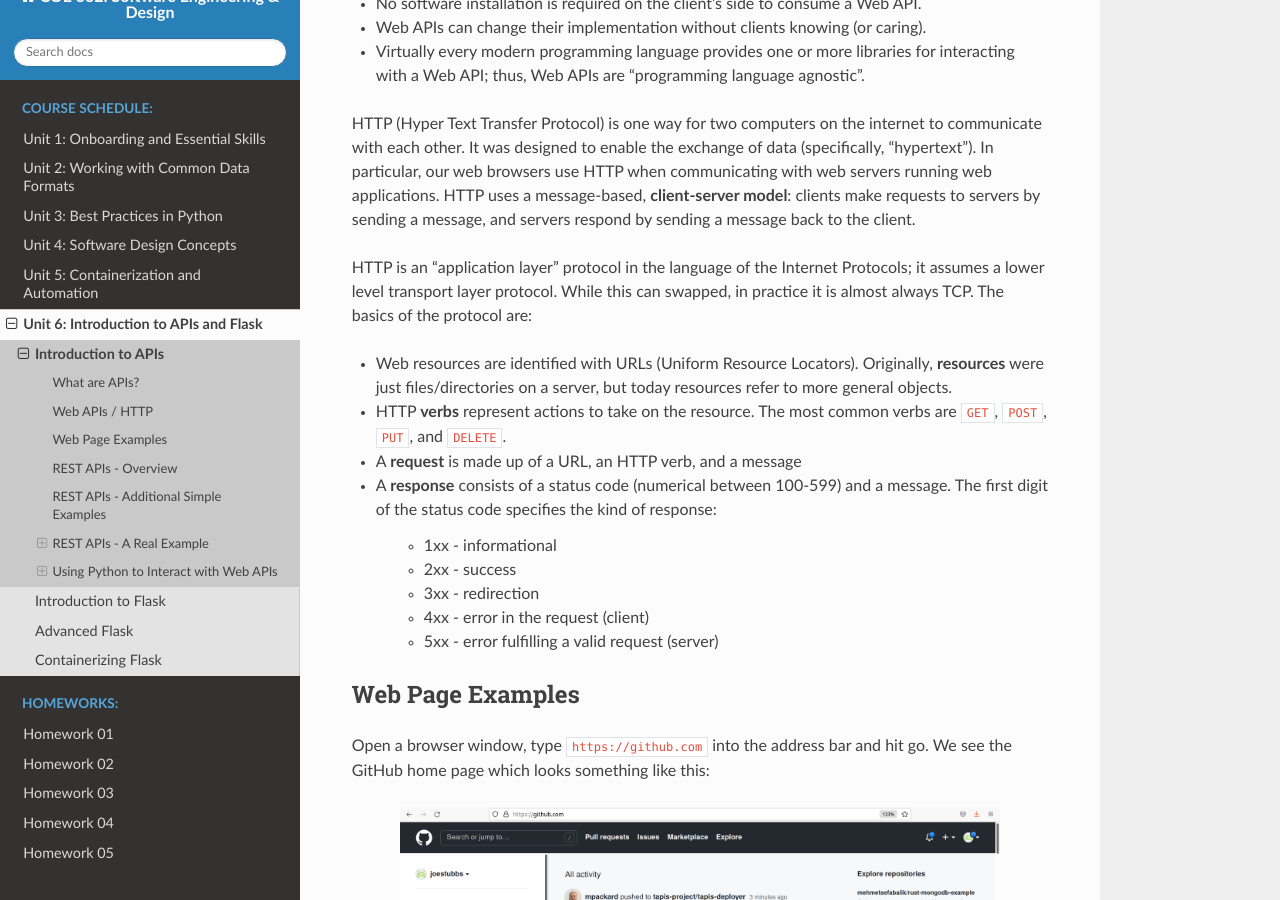
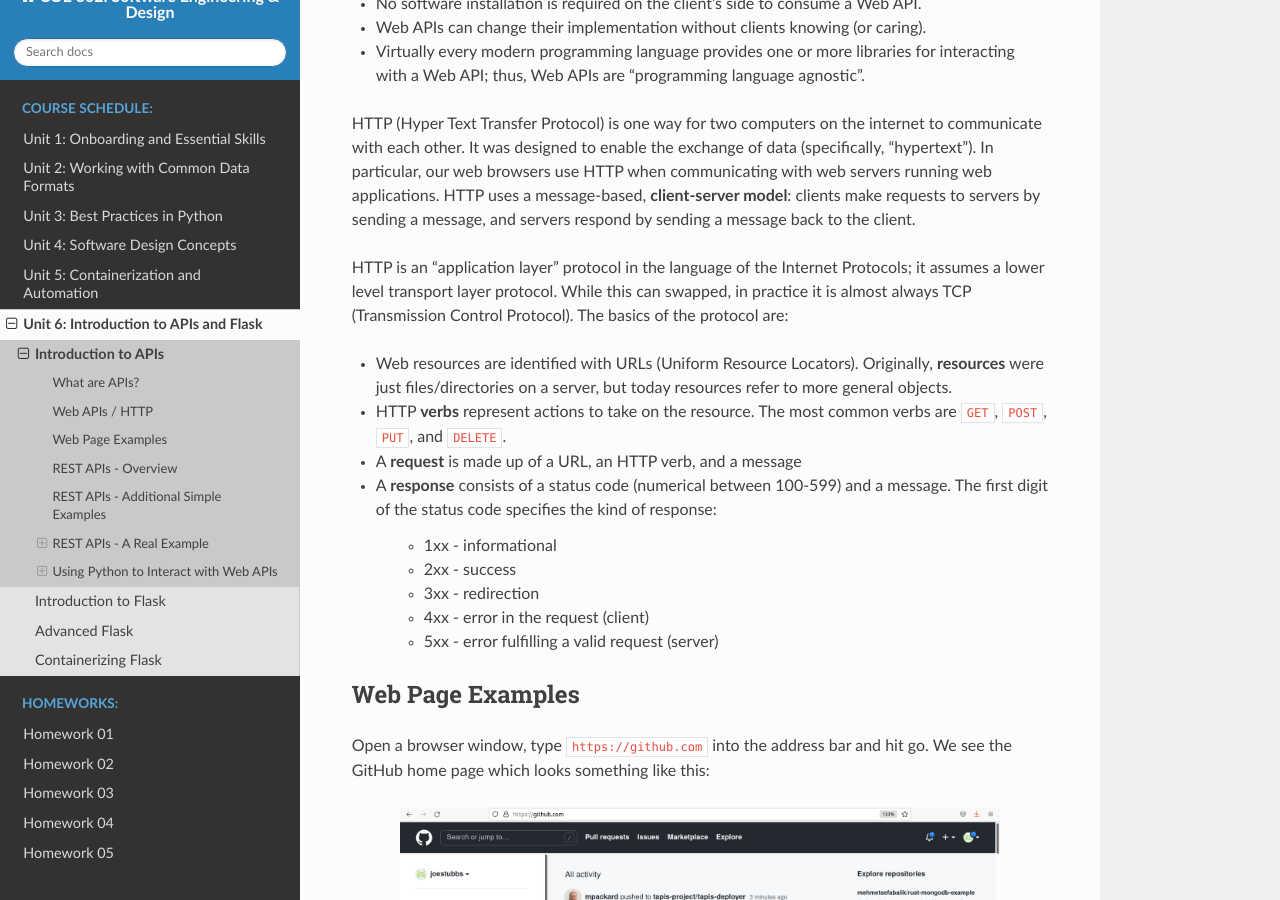
Before and after one commit to TACC/coe-332-sp24, a Sphinx documentation site: the page built from docs/unit06/intro_to_apis.rst, in a window 1280 px wide and 900 px high, scrolled down 2203 px. Built offline with Sphinx 7.4.7 and the Read the Docs theme 2.0.0, drawn with Linux system fonts in a browser that asks for light colours; some of the changed text lies outside the part shown.

Commit message:
Update intro_to_apis.rst
grammar changes and adding definition of TCP (not mentioned elsewhere)

```diff
--- a/docs/unit06/intro_to_apis.rst
+++ b/docs/unit06/intro_to_apis.rst
@@ -122,7 +122,7 @@ sending a message, and servers respond by sending a message back to the client.
 
 HTTP is an "application layer" protocol in the language of the
 Internet Protocols; it assumes a lower level transport layer protocol. While
-this can swapped, in practice it is almost always TCP. The basics of the
+this can swapped, in practice it is almost always TCP (Transmission Control Protocol). The basics of the
 protocol are:
 
 * Web resources are identified with URLs (Uniform Resource Locators).
```
Also changed, not shown: other parts of docs/unit06/intro_to_apis.rst (+1 -1 lines).
